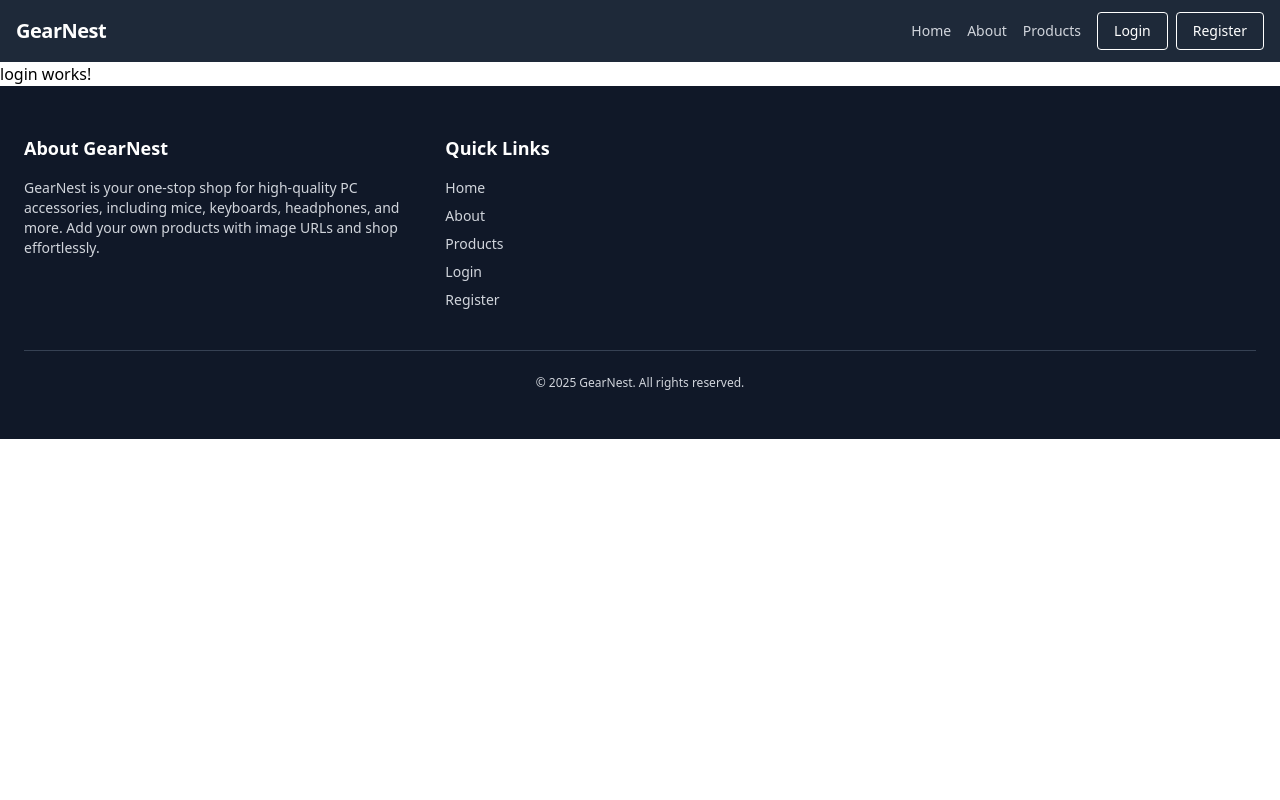
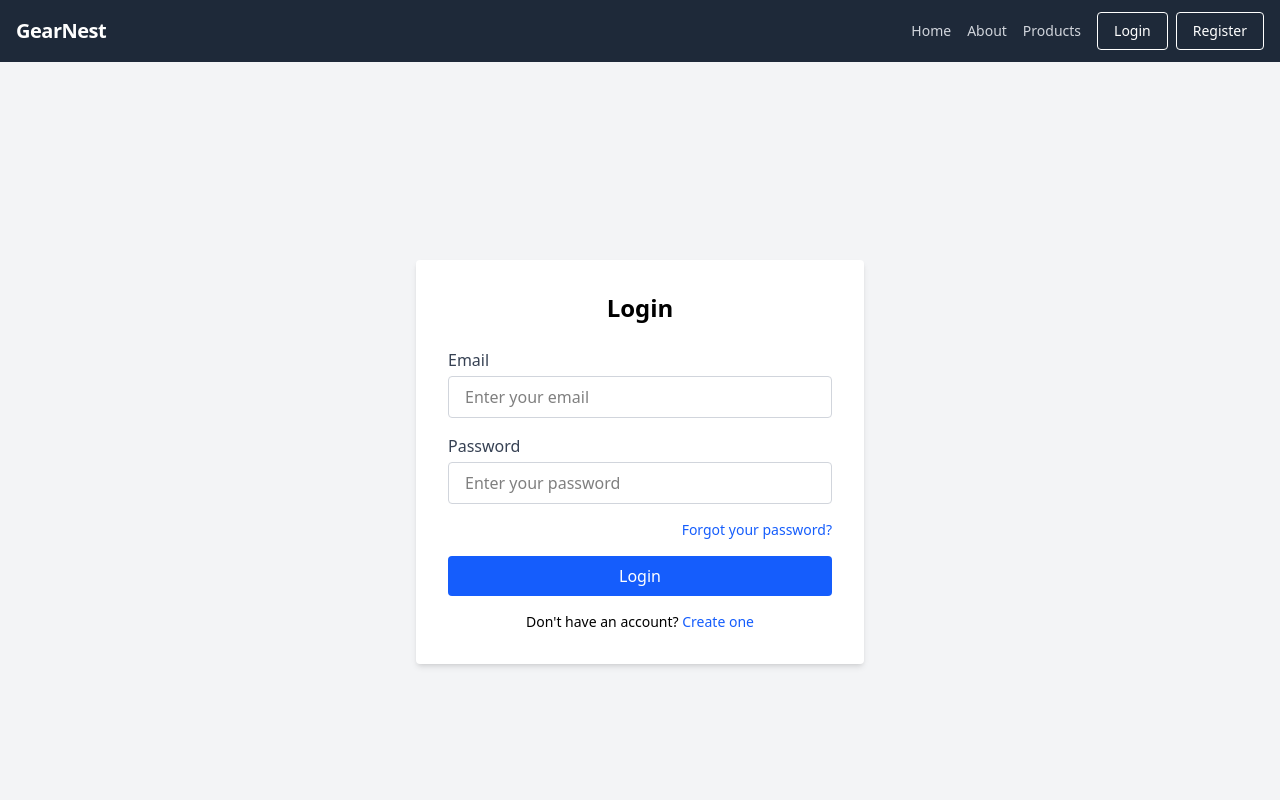
Before and after one commit to Youssef-Yasser-Mahmoud/AddYourGear, an Angular app: page /login in a window 1280 px wide. Shown: the top 800 px of the page. Built offline with nearby package versions, Linux system fonts and the light colour scheme.

Commit message:
Handled LoginComponent

```diff
--- a/src/app/components/login/login.component.html
+++ b/src/app/components/login/login.component.html
@@ -1 +1,58 @@
-<p>login works!</p>
+<div class="min-h-screen flex items-center justify-center bg-gray-100 px-4">
+  <div class="bg-white p-8 rounded shadow-md w-full max-w-md">
+    <h1 class="text-2xl font-bold mb-6 text-center">Login</h1>
+
+    <form>
+      <!-- Email -->
+      <div class="mb-4">
+        <label for="email" class="block text-gray-700 font-medium mb-1"
+          >Email</label
+        >
+        <input
+          type="email"
+          id="email"
+          class="w-full px-4 py-2 border border-gray-300 rounded focus:outline-none focus:ring-2 focus:ring-blue-500"
+          placeholder="Enter your email"
+        />
+      </div>
+
+      <!-- Password -->
+      <div class="mb-4">
+        <label for="password" class="block text-gray-700 font-medium mb-1"
+          >Password</label
+        >
+        <input
+          type="password"
+          id="password"
+          class="w-full px-4 py-2 border border-gray-300 rounded focus:outline-none focus:ring-2 focus:ring-blue-500"
+          placeholder="Enter your password"
+        />
+      </div>
+
+      <!-- Forgot password -->
+      <div class="text-sm text-right mb-4">
+        <p class="text-blue-600 hover:underline cursor-pointer">
+          Forgot your password?
+        </p>
+      </div>
+
+      <!-- Submit Button -->
+      <button
+        type="submit"
+        class="w-full bg-blue-600 text-white py-2 px-4 rounded hover:bg-blue-700 transition"
+      >
+        Login
+      </button>
+
+      <!-- Register Link -->
+      <div class="text-center mt-4 text-sm">
+        <p>
+          Don't have an account?
+          <a routerLink="/register" class="text-blue-600 hover:underline"
+            >Create one</a
+          >
+        </p>
+      </div>
+    </form>
+  </div>
+</div>
--- a/src/app/components/login/login.component.ts
+++ b/src/app/components/login/login.component.ts
@@ -1,8 +1,9 @@
 import { Component } from '@angular/core';
+import { RouterModule } from '@angular/router';
 
 @Component({
   selector: 'app-login',
-  imports: [],
+  imports: [RouterModule],
   templateUrl: './login.component.html',
   styleUrl: './login.component.css'
 })
```
